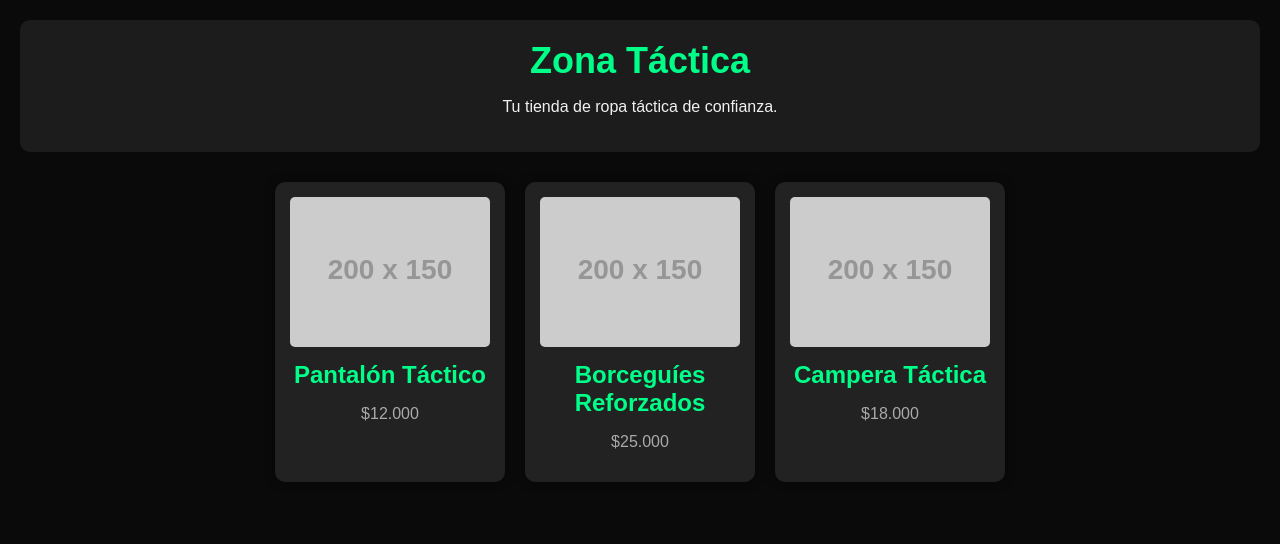
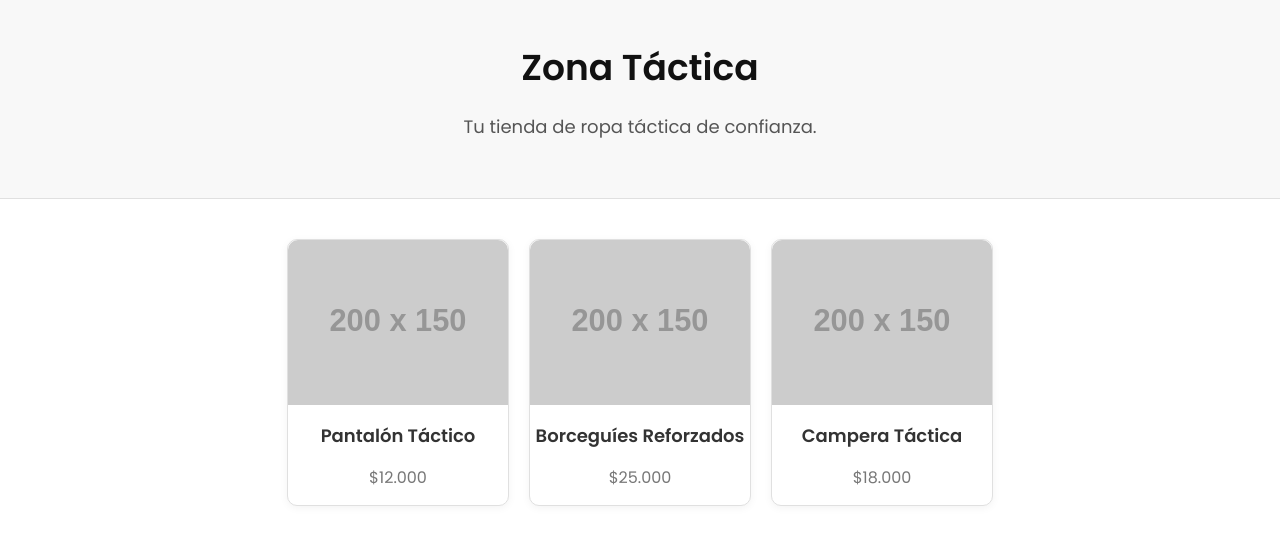
Before and after one commit to ZonaTactica/Zona-Zero, a plain HTML site: page index.html in a window 1280 px wide. Drawn offline with Linux system fonts and the light colour scheme; placeholder pictures from the web are drawn by us.

Commit message:
cambio de modelo del index y style

```diff
--- a/index.html
+++ b/index.html
@@ -5,6 +5,7 @@
   <meta name="viewport" content="width=device-width, initial-scale=1.0" />
   <title>Zona Táctica</title>
   <link rel="stylesheet" href="style.css" />
+  <link href="https://fonts.googleapis.com/css2?family=Poppins:wght@400;600&display=swap" rel="stylesheet">
 </head>
 <body>
   <header>
--- a/style.css
+++ b/style.css
@@ -1,52 +1,66 @@
 body {
   margin: 0;
-  font-family: Arial, sans-serif;
-  background-color: #0a0a0a;
-  color: #f0f0f0;
-  padding: 20px;
+  font-family: 'Poppins', sans-serif;
+  background-color: #ffffff;
+  color: #222222;
+  padding: 0;
 }
 
 header {
-  background-color: #1c1c1c;
-  padding: 20px;
+  background-color: #f8f8f8;
+  padding: 40px 20px;
   text-align: center;
-  border-radius: 10px;
+  border-bottom: 1px solid #e0e0e0;
 }
 
 h1 {
-  color: #00ff88;
   margin: 0;
   font-size: 36px;
+  color: #111;
+}
+
+header p {
+  font-size: 18px;
+  color: #555;
 }
 
 .products {
   display: flex;
   flex-wrap: wrap;
   gap: 20px;
-  margin-top: 30px;
+  padding: 40px 20px;
   justify-content: center;
 }
 
 .product {
-  background-color: #222;
-  padding: 15px;
+  background-color: #ffffff;
+  border: 1px solid #e0e0e0;
   border-radius: 10px;
-  width: 200px;
+  width: 220px;
   text-align: center;
-  box-shadow: 0 0 10px rgba(0,0,0,0.5);
+  box-shadow: 0 2px 8px rgba(0, 0, 0, 0.05);
+  transition: transform 0.2s ease;
+}
+
+.product:hover {
+  transform: translateY(-5px);
 }
 
 .product img {
   width: 100%;
-  border-radius: 5px;
+  height: auto;
+  border-top-left-radius: 10px;
+  border-top-right-radius: 10px;
 }
 
 .product h2 {
-  color: #00ff88;
+  font-size: 18px;
   margin: 10px 0 5px;
+  color: #333;
 }
 
 .product .price {
-  color: #aaa;
   font-size: 16px;
+  color: #777;
+  margin-bottom: 15px;
 }
```
